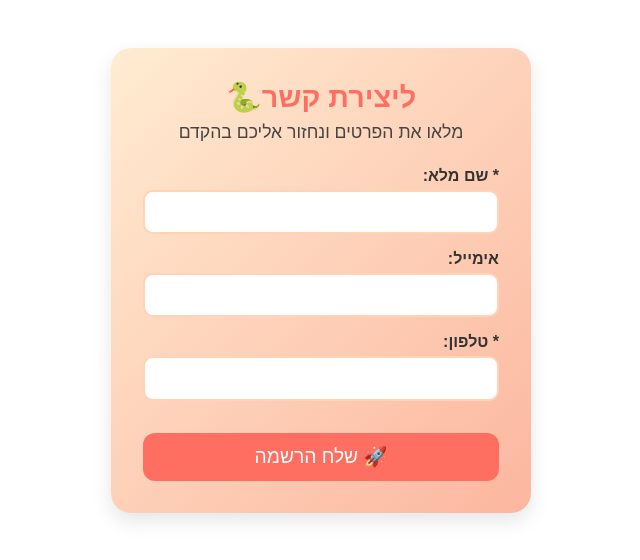
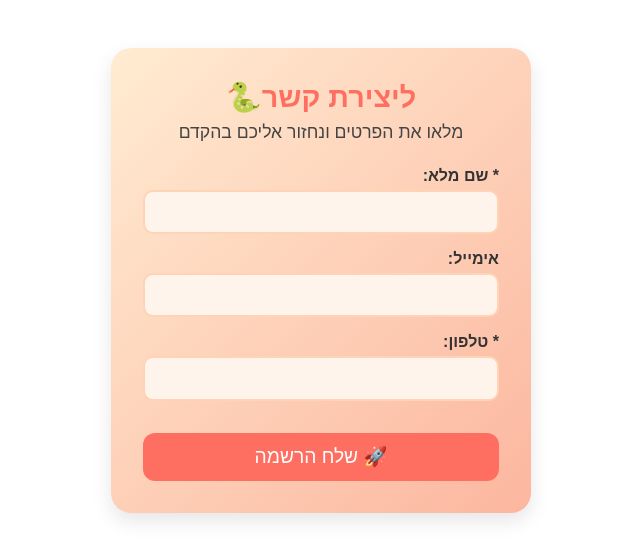
Before and after one commit to MeraStein/workshop-web, a Next.js app: page /register in a window 1280 px wide. Shown: the top 560 px of the page, without its empty margins (319-959 px from the left). Built offline with nearby package versions, Linux system fonts and the light colour scheme.

Commit message:
after schema

```diff
--- a/app/register/register.module.css
+++ b/app/register/register.module.css
@@ -44,6 +44,7 @@
 /* שדות קלט */
 .form input {
   padding: 0.7rem;
+  background-color: #fff4ec;
   border: 2px solid #ffd3b6;
   border-radius: 10px;
   font-size: 1rem;
@@ -52,7 +53,7 @@
 }
 
 .form input:focus {
-  border-color: #ff6f61;
+  border-color: #f5aba4;
   outline: none;
   box-shadow: 0 0 8px rgba(255, 111, 97, 0.4);
 }
```
